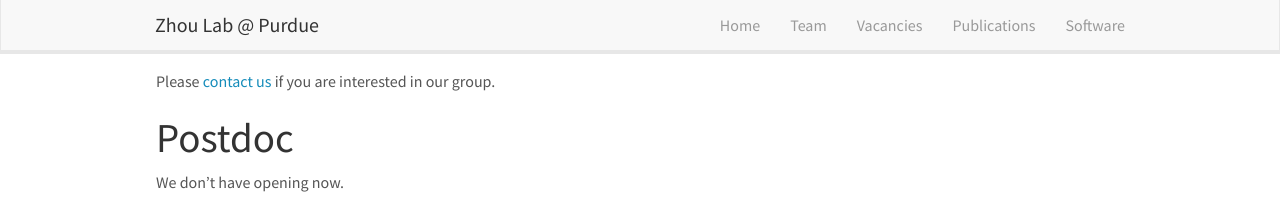
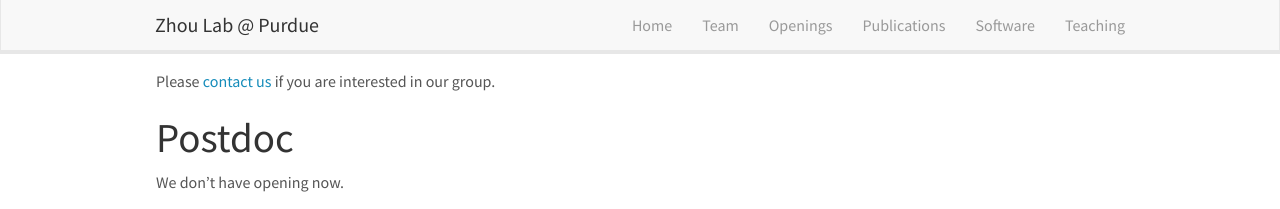
Before and after one commit to eldronzhou/eldronzhou.github.io, a Jekyll site: the page built from _pages/openings.md, in a window 1280 px wide. Shown: the top 209 px of the page. Built offline with Jekyll 4.4.1, drawn with Linux system fonts in a browser that asks for light colours; nearby versions of some CDN libraries.

Commit message:
reorganize

```diff
--- a/_includes/header.html
+++ b/_includes/header.html
@@ -14,9 +14,10 @@
 	  <ul class="nav navbar-nav navbar-right">
 		<li><a href="{{ site.url }}{{ site.baseurl }}/">Home</a></li>
 		<li><a href="{{ site.url }}{{ site.baseurl }}/team">Team</a></li>
-		<li><a href="{{ site.url }}{{ site.baseurl }}/vacancies">Vacancies</a></li>
+		<li><a href="{{ site.url }}{{ site.baseurl }}/openings">Openings</a></li>
 		<li><a href="{{ site.url }}{{ site.baseurl }}/publications">Publications</a></li>
 		<li><a href="{{ site.url }}{{ site.baseurl }}/software">Software</a></li>
+		<li><a href="{{ site.url }}{{ site.baseurl }}/teaching">Teaching</a></li>
 		<!-- <li><a href="{{ site.url }}{{ site.baseurl }}/research">Research</a></li> -->
 	  </ul>
 	</div>
--- a/_pages/openings.md
+++ b/_pages/openings.md
@@ -3,7 +3,7 @@ title: "Zhou Lab - Openings"
 layout: textlay
 excerpt: "Openings"
 sitemap: false
-permalink: /vacancies
+permalink: /openings
 ---
 
 Please [contact us](mailto:zhou1633@purdue.edu) if you are interested in
```
Also changed, not shown: _pages/teaching.md (added, +13 -0 lines).
